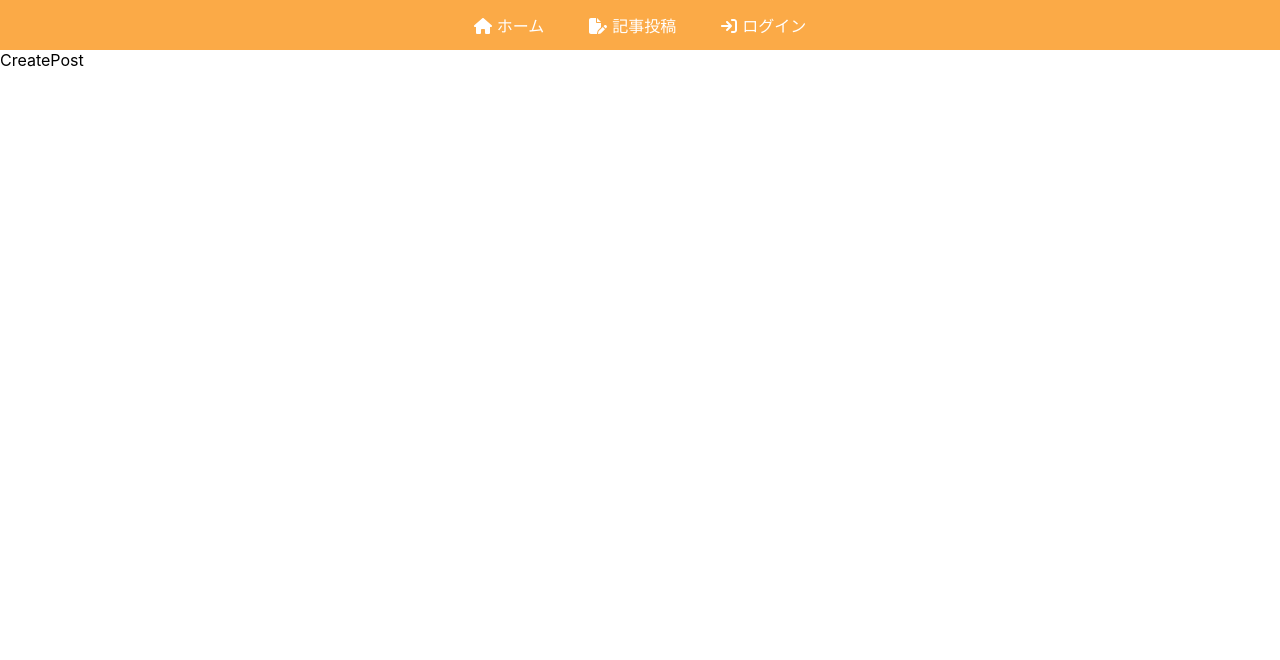
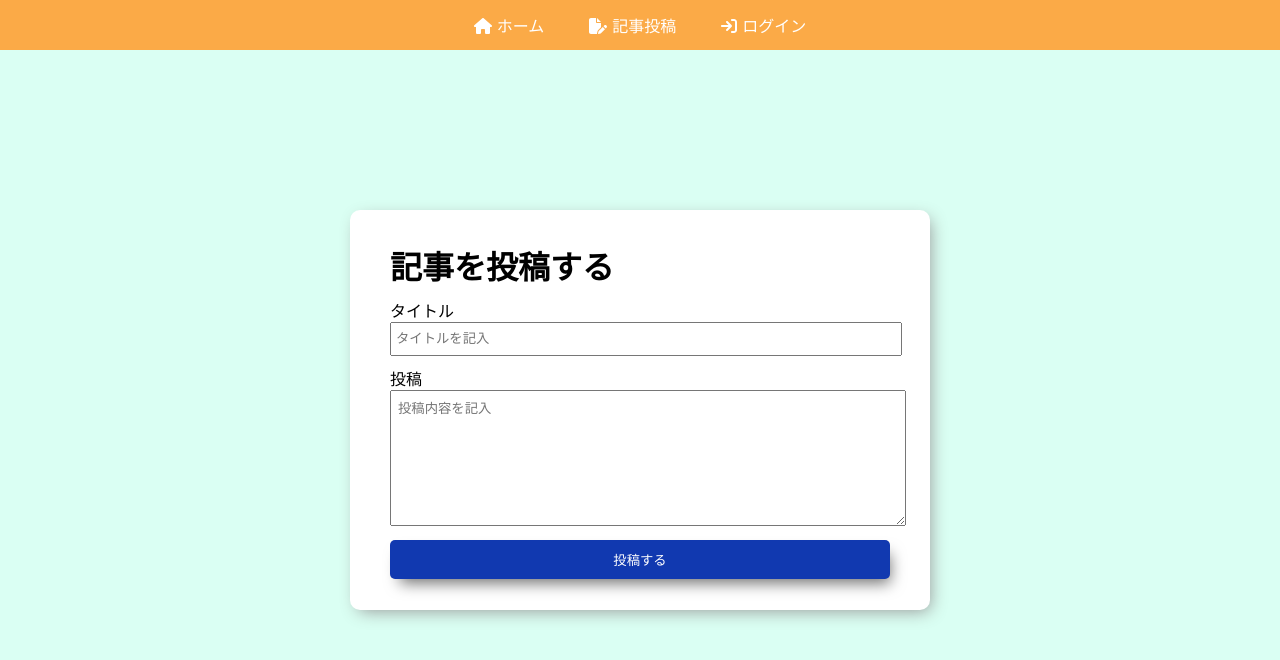
Before and after one commit to naoki-yamanoi/blog-react-firebase, a React (Create React App) app: page /createpost in a window 1280 px wide. Shown: the top 660 px of the page. Built offline with nearby package versions, Linux system fonts and the light colour scheme; no server answers; the HTML template or start-up script is replaced by a standard one.

Commit message:
投稿機能実装

```diff
--- a/src/App.js
+++ b/src/App.js
@@ -1,7 +1,7 @@
 import "./App.css";
 import { BrowserRouter as Router, Routes, Link, Route } from "react-router-dom";
 import Home from "./components/Home";
-import CreatePost from "./components/CreatePost";
+import CreatePost from "./components/CreatePost/CreatePost";
 import Login from "./components/Login";
 import Logout from "./components/Logout";
 import Navbar from "./components/Navbar/Navbar";
--- a/src/components/CreatePost.js
+++ /dev/null
@@ -1,7 +0,0 @@
-import React from "react";
-
-const CreatePost = () => {
-  return <div>CreatePost</div>;
-};
-
-export default CreatePost;
--- /dev/null
+++ b/src/components/CreatePost/CreatePost.css
@@ -0,0 +1,53 @@
+.createPostPage {
+  display: flex;
+  justify-content: center;
+  align-items: center;
+  height: 90vh;
+}
+
+.postContainer {
+  background-color: white;
+  border-radius: 10px;
+  display: flex;
+  flex-direction: column;
+  justify-content: center;
+  height: 400px;
+  width: 500px;
+  gap: 10px;
+  padding: 0 40px;
+  box-shadow: 4px 5px 17px -4px #969696;
+}
+
+.postContainer h1 {
+  margin: 0;
+}
+
+.postContainer input {
+  width: 100%;
+  height: 30px;
+  outline: none;
+  padding: 0 4px;
+}
+
+.postContainer textarea {
+  width: 100%;
+  height: 120px;
+  outline: none;
+  padding: 7px;
+}
+
+.postButton {
+  padding: 10px 0;
+  background-color: rgb(17, 57, 176);
+  border: none;
+  box-shadow: 5px 9px 15px -5px #6e6e6e;
+  color: white;
+  border-radius: 5px;
+  cursor: pointer;
+  transition: all 0.3s;
+}
+
+.postButton:hover {
+  transform: translateY(5px);
+  box-shadow: none;
+}
--- /dev/null
+++ b/src/components/CreatePost/CreatePost.js
@@ -0,0 +1,54 @@
+import React, { useState } from "react";
+import "./CreatePost.css";
+import { addDoc, collection } from "firebase/firestore";
+import { auth, db } from "../../firebase";
+import { useNavigate } from "react-router-dom";
+
+const CreatePost = () => {
+  const [title, setTitle] = useState();
+  const [postText, setPostText] = useState();
+
+  const navigate = useNavigate();
+
+  const createPost = async () => {
+    await addDoc(collection(db, "posts"), {
+      title: title,
+      postText: postText,
+      author: {
+        username: auth.currentUser.displayName,
+        id: auth.currentUser.uid,
+      },
+    });
+
+    navigate("/");
+  };
+
+  return (
+    <div className="createPostPage">
+      <div className="postContainer">
+        <h1>記事を投稿する</h1>
+        <div className="inputPost">
+          <div>タイトル</div>
+          <input
+            type="text"
+            placeholder="タイトルを記入"
+            onChange={(e) => setTitle(e.target.value)}
+          />
+        </div>
+        <div className="inputPost">
+          <div>投稿</div>
+          <textarea
+            type="text"
+            placeholder="投稿内容を記入"
+            onChange={(e) => setPostText(e.target.value)}
+          />
+        </div>
+        <button className="postButton" onClick={createPost}>
+          投稿する
+        </button>
+      </div>
+    </div>
+  );
+};
+
+export default CreatePost;
--- a/src/components/Logout.js
+++ b/src/components/Logout.js
@@ -5,7 +5,7 @@ import { useNavigate } from "react-router-dom";
 
 const Logout = ({ setIsAuth }) => {
   const navigate = useNavigate();
-  const Logout = () => {
+  const logout = () => {
     signOut(auth).then(() => {
       localStorage.clear();
       setIsAuth(false);
@@ -16,7 +16,7 @@ const Logout = ({ setIsAuth }) => {
   return (
     <div>
       <p>ログアウトする</p>
-      <button onClick={Logout}>ログアウト</button>
+      <button onClick={logout}>ログアウト</button>
     </div>
   );
 };
--- a/src/index.css
+++ b/src/index.css
@@ -5,6 +5,7 @@ body {
     sans-serif;
   -webkit-font-smoothing: antialiased;
   -moz-osx-font-smoothing: grayscale;
+  background-color: rgb(218, 255, 243);
 }
 
 code {
```
